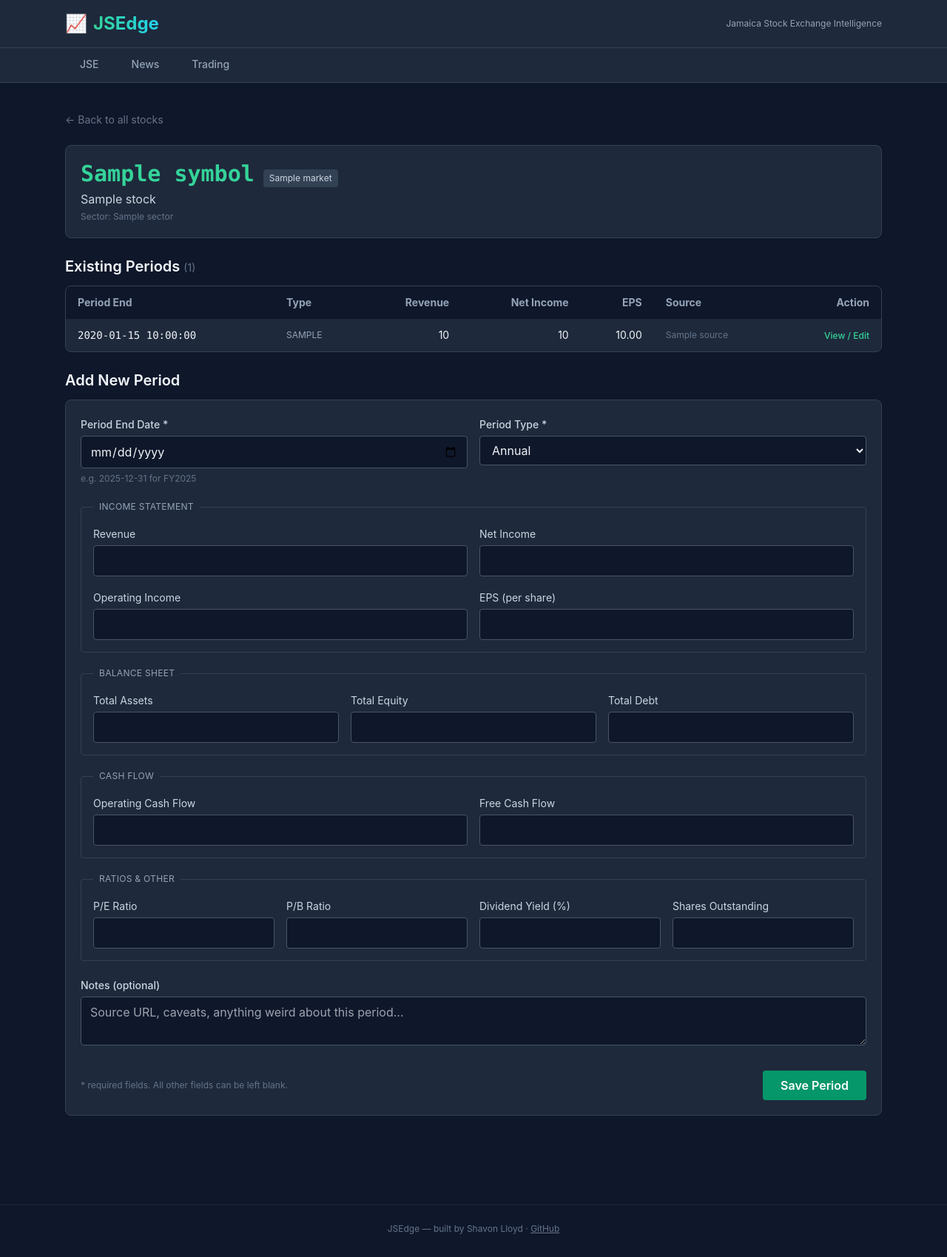
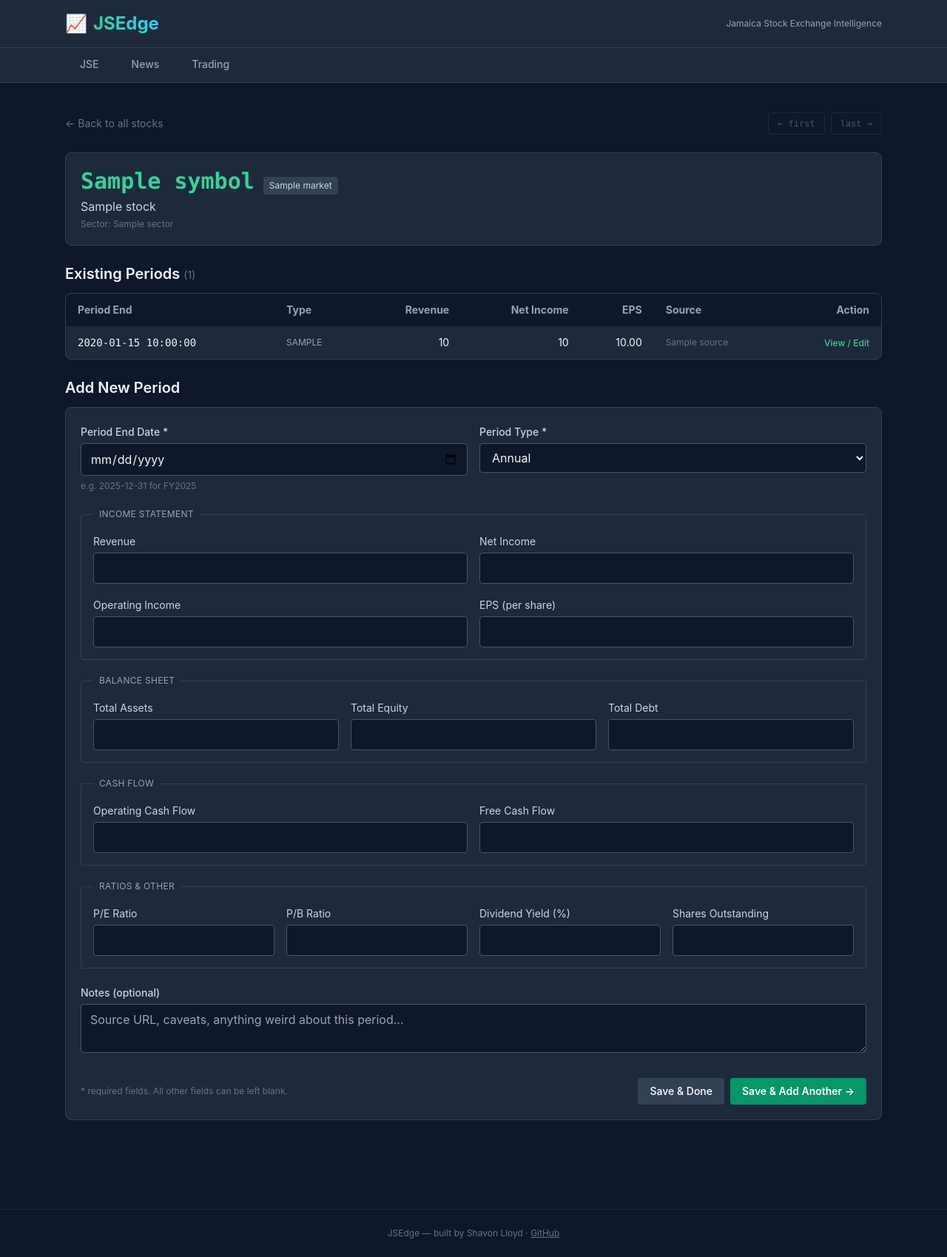
Before and after one commit to shavon195/jsedge, a FastAPI app: template app/templates/fundamentals_stock.html in a window 1280 px wide. Shown: the whole page at 74% size. Before the commit the page ends 1668 px from the top, so only its background shows below. Run offline with FastAPI, Linux system fonts and the light colour scheme; the template is opened without the code that fills it: most values are stand-ins (such as "Sample title", 1, 10 or a date in 2020); some libraries are stand-ins or nearby versions.

Commit message:
Polish fundamentals UX: save-and-add-another, prev/next nav, coverage progress bar

```diff
--- a/app/main.py
+++ b/app/main.py
@@ -103,8 +103,9 @@ async def fundamentals_for_stock(
     flash: str = "",
 ):
     """Show one stock's fundamentals + form to add a new period."""
-    from app.fundamentals import get_stock_with_fundamentals
+    from app.fundamentals import get_stock_with_fundamentals, get_prev_next_stocks
     data = get_stock_with_fundamentals(stock_id)
+    nav = get_prev_next_stocks(stock_id)
 
     if data is None:
         return templates.TemplateResponse(
@@ -131,6 +132,7 @@ async def fundamentals_for_stock(
             "page_title":   f"{data['stock']['symbol']} — Fundamentals",
             "stock":        data["stock"],
             "fundamentals": data["fundamentals"],
+            "nav":          nav,
             "flash_kind":   flash_kind,
             "flash_msg":    flash_msg,
         },
@@ -140,6 +142,7 @@ async def fundamentals_for_stock(
 async def save_fundamental_period(
     request: Request,
     stock_id: int,
+    action: str = Form("save"),
     period_end_date: str = Form(...),
     period_type:     str = Form(...),
     eps:                 str = Form(""),
@@ -189,8 +192,14 @@ async def save_fundamental_period(
         flash_msg = "error_" + " | ".join(result["errors"])
 
     # Redirect back to the stock's fundamentals page (PRG pattern).
+    # If the user clicked "Save and Add Another", append #add-period so
+    # the browser auto-scrolls to the form.
+    redirect_url = f"/fundamentals/stock/{stock_id}?flash={flash_msg}"
+    if action == "save_and_add" and result["success"]:
+        redirect_url += "#add-period"
+
     return RedirectResponse(
-        url=f"/fundamentals/stock/{stock_id}?flash={flash_msg}",
+        url=redirect_url,
         status_code=303,  # 303 = redirect a POST to a GET
     )
 
--- a/app/templates/fundamentals_stock.html
+++ b/app/templates/fundamentals_stock.html
@@ -3,9 +3,38 @@
 {% block content %}
 <div class="space-y-6">
     {# Breadcrumb back to list #}
-    <nav class="text-sm text-slate-500">
-        <a href="/fundamentals" class="hover:text-emerald-400">← Back to all stocks</a>
-    </nav>
+    <div class="flex items-center justify-between gap-4 text-sm">
+        <nav class="text-slate-500">
+            <a href="/fundamentals" class="hover:text-emerald-400">← Back to all stocks</a>
+        </nav>
+
+        {# Prev / Next stock navigation #}
+        <div class="flex items-center gap-2">
+            {% if nav.prev %}
+            <a href="/fundamentals/stock/{{ nav.prev.id }}"
+                class="px-3 py-1.5 bg-slate-800 hover:bg-slate-700 border border-slate-700 rounded text-slate-300 text-xs font-mono transition">
+                ← {{ nav.prev.symbol }}
+            </a>
+            {% else %}
+            <span
+                class="px-3 py-1.5 bg-slate-900 border border-slate-800 rounded text-slate-600 text-xs font-mono cursor-not-allowed">
+                ← first
+            </span>
+            {% endif %}
+
+            {% if nav.next %}
+            <a href="/fundamentals/stock/{{ nav.next.id }}"
+                class="px-3 py-1.5 bg-emerald-700 hover:bg-emerald-600 border border-emerald-600 rounded text-white text-xs font-mono font-semibold transition">
+                {{ nav.next.symbol }} →
+            </a>
+            {% else %}
+            <span
+                class="px-3 py-1.5 bg-slate-900 border border-slate-800 rounded text-slate-600 text-xs font-mono cursor-not-allowed">
+                last →
+            </span>
+            {% endif %}
+        </div>
+    </div>
 
     {# Flash banner — shows after save/error redirects #}
     {% if flash_msg %}
@@ -98,7 +127,7 @@
 
     {# Add new period form #}
     <div>
-        <h2 class="text-xl font-semibold mb-3">Add New Period</h2>
+        <h2 id="add-period" class="text-xl font-semibold mb-3">Add New Period</h2>
 
         <form method="post" action="/fundamentals/stock/{{ stock.id }}/save"
             class="bg-slate-800 border border-slate-700 rounded-lg p-5 space-y-5">
@@ -226,14 +255,20 @@
             </label>
 
             {# Submit #}
-            <div class="flex items-center justify-between pt-2">
+            <div class="flex flex-col sm:flex-row sm:items-center sm:justify-between gap-3 pt-2">
                 <p class="text-xs text-slate-500">
                     * required fields. All other fields can be left blank.
                 </p>
-                <button type="submit"
-                    class="bg-emerald-600 hover:bg-emerald-500 text-white font-semibold px-6 py-2 rounded transition">
-                    Save Period
-                </button>
+                <div class="flex flex-col sm:flex-row gap-2">
+                    <button type="submit" name="action" value="save"
+                        class="bg-slate-700 hover:bg-slate-600 text-white text-sm font-medium px-4 py-2 rounded transition">
+                        Save & Done
+                    </button>
+                    <button type="submit" name="action" value="save_and_add"
+                        class="bg-emerald-600 hover:bg-emerald-500 text-white text-sm font-semibold px-4 py-2 rounded transition">
+                        Save & Add Another →
+                    </button>
+                </div>
             </div>
         </form>
     </div>
```
Also changed, not shown: app/fundamentals.py (+98 -49 lines), app/templates/fundamentals_list.html (+25 -3 lines).
